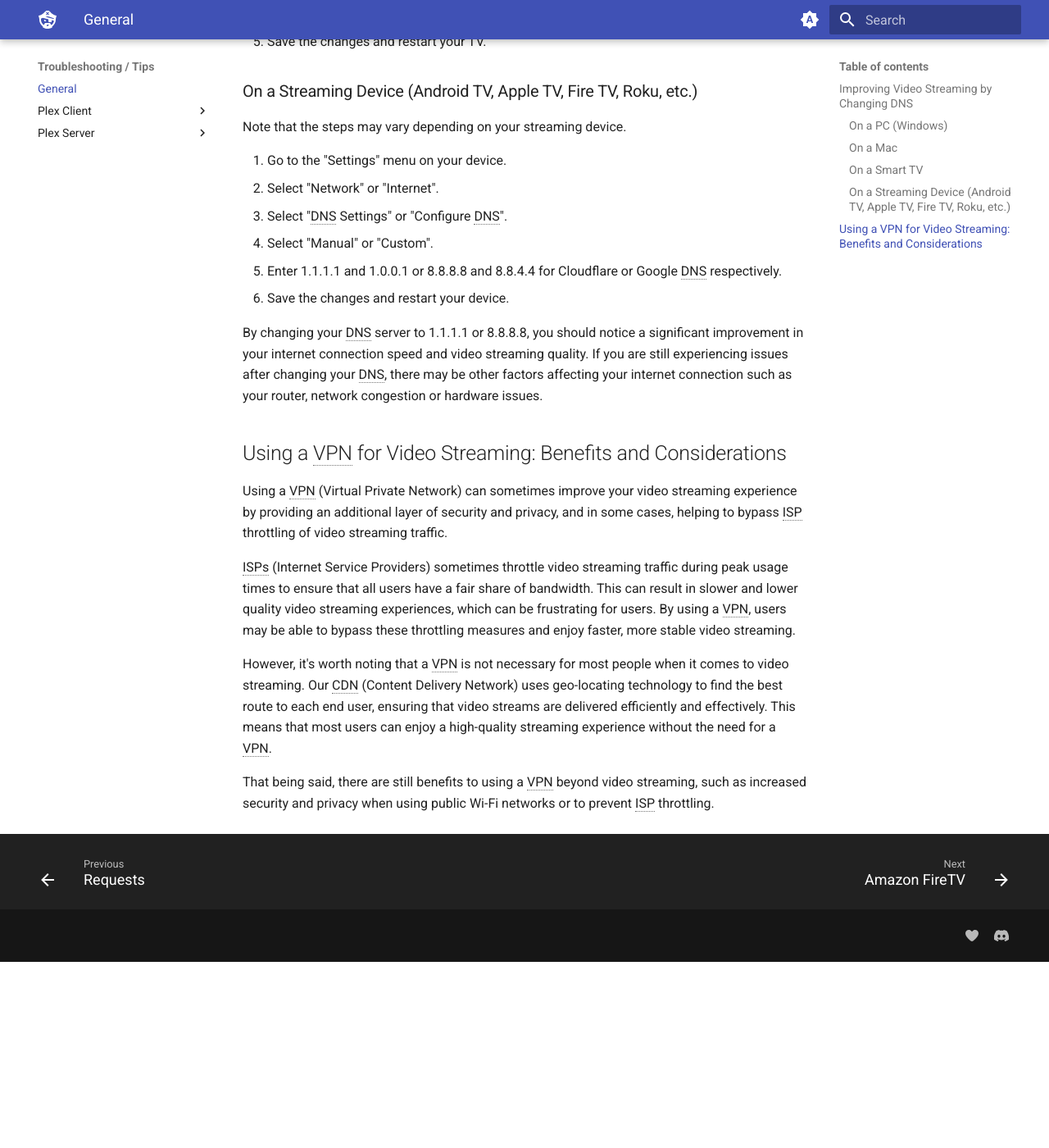
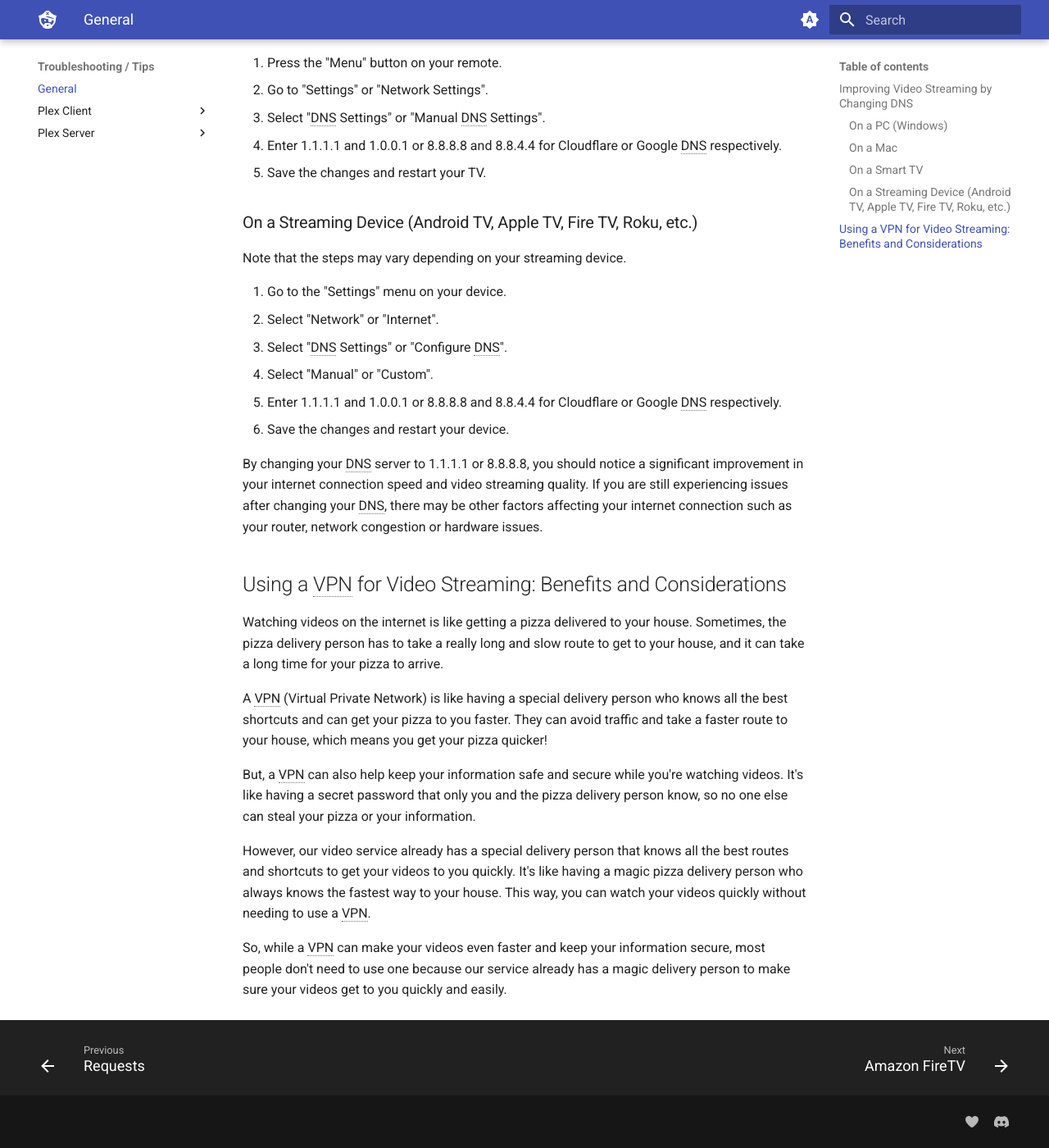
Before and after one commit to neomedia6989/docs-2, an MkDocs documentation site: the page built from docs/troubleshooting/index.md, in a window 1280 px wide and 1400 px high, scrolled down 1727 px. Shown: the whole window at 82% size. Built offline with MkDocs 1.6.1 and Material for MkDocs 9.7.7, drawn with Linux system fonts in a browser that asks for light colours; before the commit the page ends 2900 px from its top, so only the background shows below that; some of the changed text lies outside the part shown.

Commit message:
Update index.md

```diff
--- a/docs/troubleshooting/index.md
+++ b/docs/troubleshooting/index.md
@@ -8,9 +8,13 @@
 
 ## Improving Video Streaming by Changing DNS
 
-If you are experiencing buffering or slow video streaming, changing your DNS settings to a faster and more reliable DNS server such as 1.1.1.1 (Cloudflare DNS) or 8.8.8.8 (Google  DNS) can help improve your internet connection speed and resolve network issues.
+When you want to watch a video on the internet, you have to tell your computer where to find it. It's like telling your friend where to find a toy in your messy room.
 
-DNS, or Domain Name System, is responsible for translating website domain names into IP addresses that your device can understand and connect to. By default, your internet service provider (ISP) provides you with a DNS server, but these servers may be slow or unreliable, especially during peak usage hours.
+DNS (Domain Name System) is like a map that helps your computer find the video you want to watch. It tells your computer the address where the video is located on the internet, just like your mom might tell your friend the location of the toy in your room.
+
+Sometimes, the map your computer is using might not be the best one, and it might take a long time for your computer to find the video. It's like trying to find a toy in your room using a really old and messy map.
+
+By changing your DNS to a better one, it's like getting a new and improved map that helps your computer find the video faster. It's like having a new and organized map of your room that makes it easier for your friend to find the toy. So, changing your DNS can make it faster and easier for your computer to find and play the video you want to watch!
 
 Here's how you can change your DNS settings on various devices:
 
@@ -58,10 +62,12 @@
 
 ## Using a VPN for Video Streaming: Benefits and Considerations
 
-Using a VPN (Virtual Private Network) can sometimes improve your video streaming experience by providing an additional layer of security and privacy, and in some cases, helping to bypass ISP throttling of video streaming traffic.
+Watching videos on the internet is like getting a pizza delivered to your house. Sometimes, the pizza delivery person has to take a really long and slow route to get to your house, and it can take a long time for your pizza to arrive.
 
-ISPs (Internet Service Providers) sometimes throttle video streaming traffic during peak usage times to ensure that all users have a fair share of bandwidth. This can result in slower and lower quality video streaming experiences, which can be frustrating for users. By using a VPN, users may be able to bypass these throttling measures and enjoy faster, more stable video streaming.
+A VPN (Virtual Private Network) is like having a special delivery person who knows all the best shortcuts and can get your pizza to you faster. They can avoid traffic and take a faster route to your house, which means you get your pizza quicker!
 
-However, it's worth noting that a VPN is not necessary for most people when it comes to video streaming. Our CDN (Content Delivery Network) uses geo-locating technology to find the best route to each end user, ensuring that video streams are delivered efficiently and effectively. This means that most users can enjoy a high-quality streaming experience without the need for a VPN.
+But, a VPN can also help keep your information safe and secure while you're watching videos. It's like having a secret password that only you and the pizza delivery person know, so no one else can steal your pizza or your information.
 
-That being said, there are still benefits to using a VPN beyond video streaming, such as increased security and privacy when using public Wi-Fi networks or to prevent ISP throttling.
+However, our video service already has a special delivery person that knows all the best routes and shortcuts to get your videos to you quickly. It's like having a magic pizza delivery person who always knows the fastest way to your house. This way, you can watch your videos quickly without needing to use a VPN.
+
+So, while a VPN can make your videos even faster and keep your information secure, most people don't need to use one because our service already has a magic delivery person to make sure your videos get to you quickly and easily.
```
